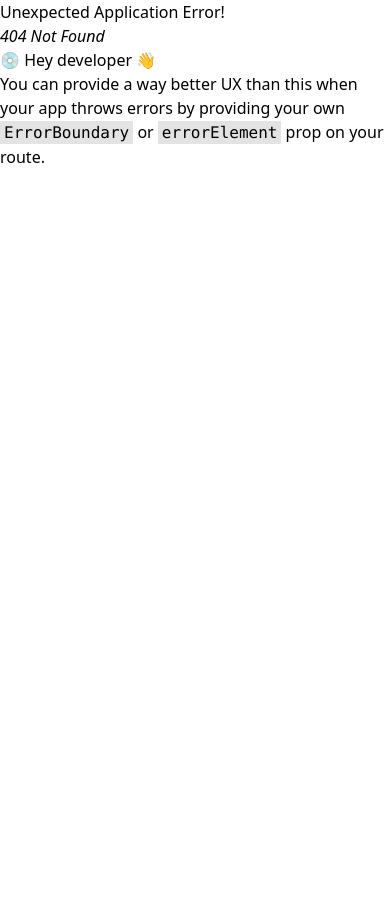
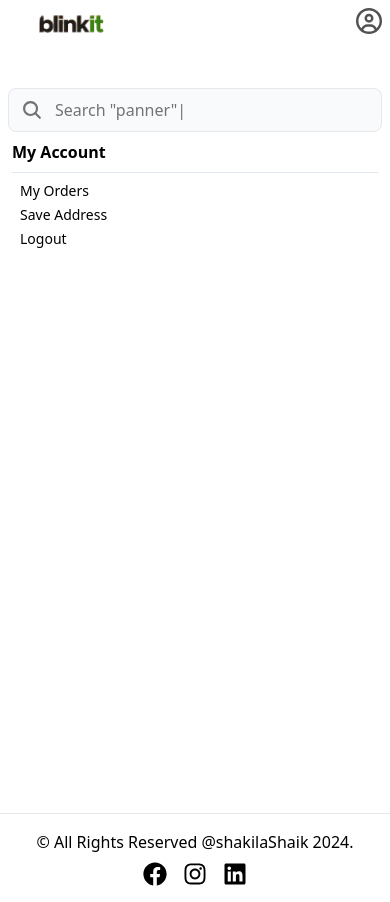
Before and after one commit to shakilaShaik/Blinkit-clone, a React (Vite) app in the folder client/: page /user in a window 390 px wide. Before the commit this address had no page. Before the commit the page ends 844 px from the top, so only its background shows below. Built offline with nearby package versions, Linux system fonts and the light colour scheme; no server answers.

Commit message:
setup the mobile version for the user-menu page

```diff
--- a/client/src/components/Header.jsx
+++ b/client/src/components/Header.jsx
@@ -26,6 +26,13 @@
     navigate("/login");
   };
 
+  const handleMobileUser = () => {
+    if (!user._id) {
+      navigate("/login");
+      return;
+    }
+    navigate("/user");
+  };
   return (
     <header className="h-24 lg:h-20 lg:shadow-md sticky top-0 z-40 flex flex-col justify-center gap-1 bg-white">
       {!(isSearchPage && isMobile) && (
@@ -58,7 +65,10 @@
           {/**login and my cart */}
           <div className="">
             {/**user icons display in only mobile version**/}
-            <button className="text-neutral-600 lg:hidden">
+            <button
+              className="text-neutral-600 lg:hidden "
+              onClick={handleMobileUser}
+            >
               <FaRegCircleUser size={26} />
             </button>
 
@@ -97,11 +107,6 @@
                   <BsCart4 size={26} />
                 </div>
                 <div className="font-semibold text-sm">
-                  <div>
-                    <p> Items</p>
-                    <p>total Price</p>
-                  </div>
-
                   <p>My Cart</p>
                 </div>
               </button>
--- a/client/src/components/UserMenu.jsx
+++ b/client/src/components/UserMenu.jsx
@@ -17,10 +17,13 @@
         ...SummaryApi.logout,
       });
       if (response.data.success) {
-        close();
+        if (close) {
+          close();
+        }
         dispatch(logout());
         localStorage.clear();
         toast.success(response.data.message);
+        navigate("/");
       }
     } catch (error) {
       AxiosToastError(error);
--- /dev/null
+++ b/client/src/pages/UserMenuMobile.jsx
@@ -0,0 +1,14 @@
+import React from "react";
+import UserMenu from "../components/UserMenu";
+
+export const UserMenuMobile = () => {
+  return (
+    <section className="bg-white h-full w-full py-8">
+      <div className="container mx-auto p-3">
+        <UserMenu />
+      </div>
+    </section>
+  );
+};
+
+export default UserMenuMobile;
```
Also changed, not shown: client/src/routes.jsx (+7 -2 lines), 1 other file (tests, documents, lock files or other folders).
